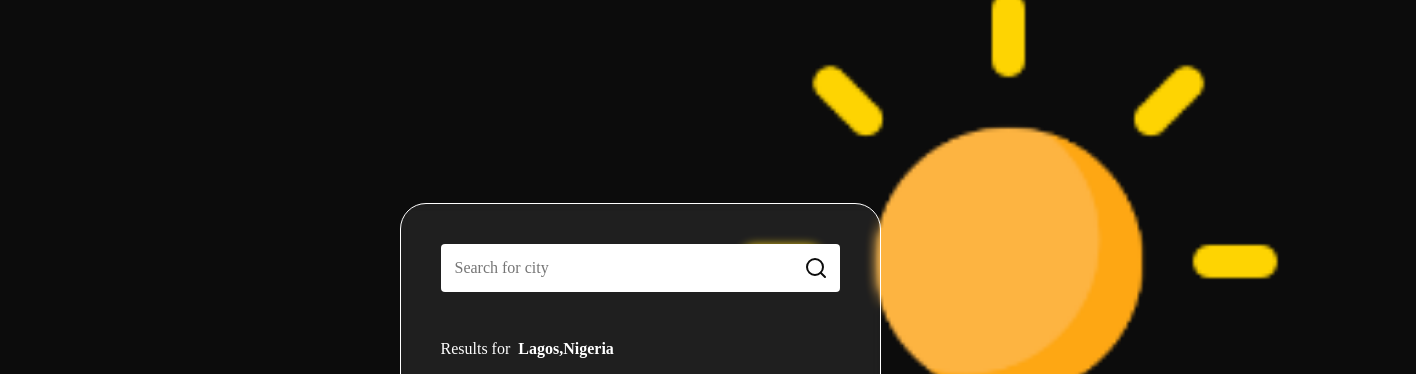
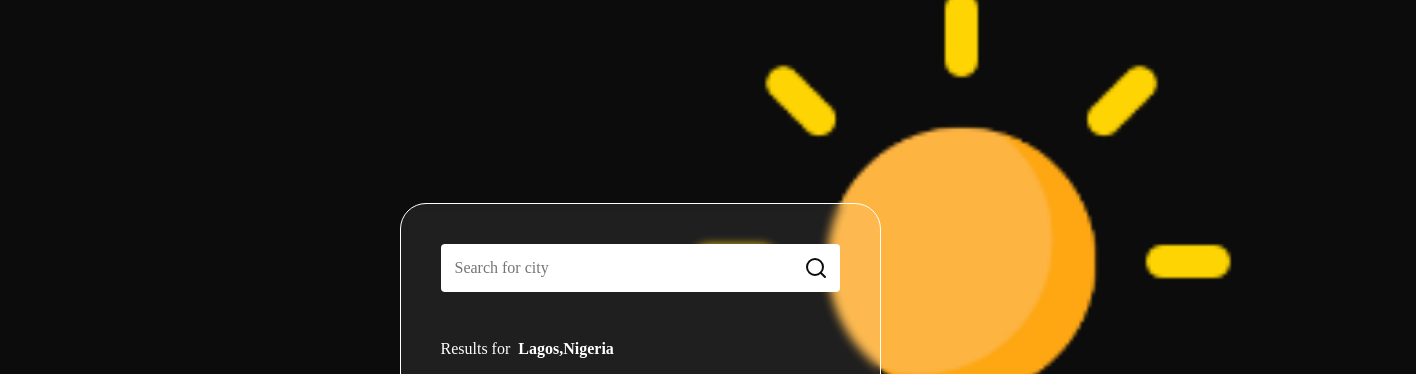
Before and after one commit to nueluchenna/Weather-app, a plain HTML site: page index.html in a window 1280 px wide. Shown: the top 374 px of the page, 1416 px wide, since content can reach past the window. Drawn offline with Linux system fonts and the light colour scheme.

Commit message:
adjusted the postion absolute of the background image

```diff
--- a/style.css
+++ b/style.css
@@ -12,7 +12,7 @@ body img.background {
     width: 819px;
     height: 819px;
     flex-shrink: 0;
-    left: 597px;
+    left: 43vw;
     bottom: 298px;
     top: -150px;
     z-index: -1;
```
